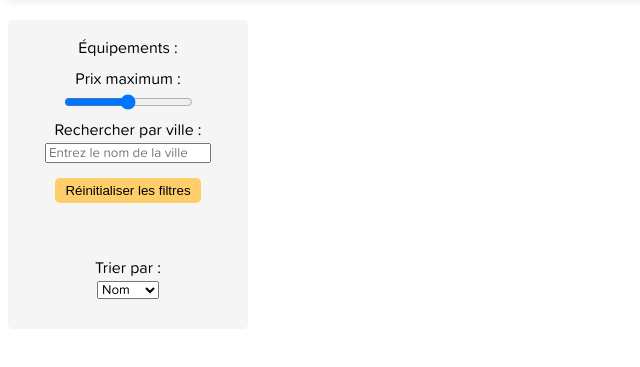
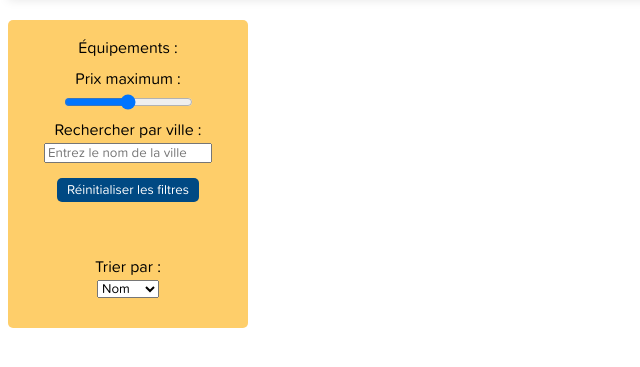
Before and after one commit to BTS-SIO2-SLAM-AP/AP-HOTEL-SITE, a PHP site: template view/hotel/listHotel.php in a window 1280 px wide. Shown: the part 78-445 px from the top of the page, without its empty margins (0-640 px from the left). Run offline with PHP 8.4, Linux system fonts and the light colour scheme; the template is opened without the code that fills it, so the values that code supplies are empty.

Commit message:
modification css

```diff
--- a/assets/css/filterbar.css
+++ b/assets/css/filterbar.css
@@ -1,4 +1,41 @@
+@font-face {
+    font-family: 'Proxima Soft';
+    src: url('../font/ProximaSoft-Thin.eot');
+    src: local('Proxima Soft Thin'), local('ProximaSoft-Thin'),
+        url('../font/ProximaSoft-Thin.eot?#iefix') format('embedded-opentype'),
+        url('../font/ProximaSoft-Thin.woff2') format('woff2'),
+        url('../font/ProximaSoft-Thin.woff') format('woff'),
+        url('../font/ProximaSoft-Thin.ttf') format('truetype');
+    font-weight: 100;
+    font-style: normal;
+}
+
+@font-face {
+    font-family: 'Proxima Soft';
+    src: url('../font/ProximaSoft-Bold.eot');
+    src: local('Proxima Soft Bold'), local('ProximaSoft-Bold'),
+        url('../font/ProximaSoft-Bold.eot?#iefix') format('embedded-opentype'),
+        url('../font/ProximaSoft-Bold.woff2') format('woff2'),
+        url('../font/ProximaSoft-Bold.woff') format('woff'),
+        url('../font/ProximaSoft-Bold.ttf') format('truetype');
+    font-weight: bold;
+    font-style: normal;
+}
+
+@font-face {
+    font-family: 'Proxima Soft';
+    src: url('../font/ProximaSoft-Regular.eot');
+    src: local('Proxima Soft Regular'), local('ProximaSoft-Regular'),
+        url('../font/ProximaSoft-Regular.eot?#iefix') format('embedded-opentype'),
+        url('../font/ProximaSoft-Regular.woff2') format('woff2'),
+        url('../font/ProximaSoft-Regular.woff') format('woff'),
+        url('../font/ProximaSoft-Regular.ttf') format('truetype');
+    font-weight: normal;
+    font-style: normal;
+}
+
 .filter-bar {
+    font-family: 'Proxima Soft';
     position: fixed;
     display: flex;
     flex-direction: column;
@@ -6,13 +43,23 @@
     align-items: center;
     width: 200px;
     height: auto;
-    background-color: #f5f5f5;
+    background-color: #fece6a;
     padding: 20px;
     border-radius: 5px;
 }
 
+input, select, button, label {
+    font-family: 'Proxima Soft';
+}
+
+/* augmentation de la largeur de l'input list='city-list' */
+.filter-bar input[type="text"] {
+    width: 160px;
+}
+
 .filter-bar button {
-    background-color: #fece6a;
+    color: white;
+    background-color: #004983;
     border: none;
     border-radius: 5px;
     padding: 5px 10px;
@@ -20,8 +67,12 @@
     transition: 0.3s;
 }
 
+.filter-bar input[type="range"] {
+    color: #004983;
+}
+
 .filter-bar button:hover {
-    background-color: #f7b11a;
+    background-color: #003159;
 }
 
 .filter-section {
@@ -77,7 +128,7 @@
 }
 
 .equipement-item input:checked ~ .img-checkbox {
-    border: 3px solid #fece6a;
+    border: 3px solid #004983;
     opacity: 1;
 }
 
--- a/assets/css/main.css
+++ b/assets/css/main.css
@@ -231,11 +231,12 @@ input, select {
 }
 
 .hotel-item {
+    color: white;
     display: flex;
     flex-direction: column;
     align-items: center;
     width: 400px;
-    background-color: gray;
+    background-color: #004983;
     border-radius: 8px;
     padding: 10px;
     box-shadow: 6px 6px 6px rgba(0,0,0,.3);
@@ -254,7 +255,6 @@ input, select {
     align-items: center;
     width: 100%;
     height: 300px;
-    background-color: darkgray;
     border-radius: 8px;
     overflow: hidden;
 }
```
Also changed, not shown: assets/css/ficheReservation.css (+37 -0 lines).
